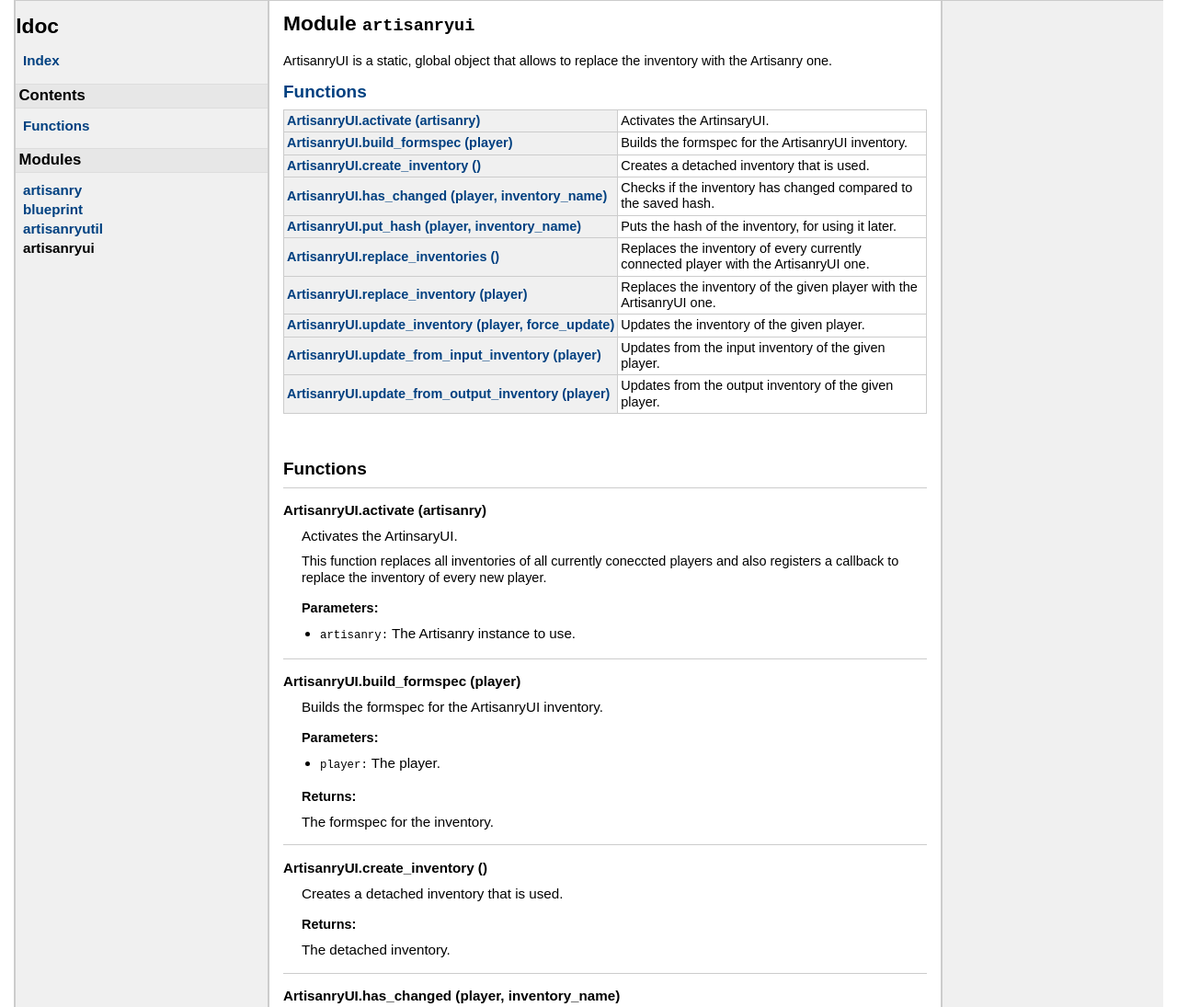
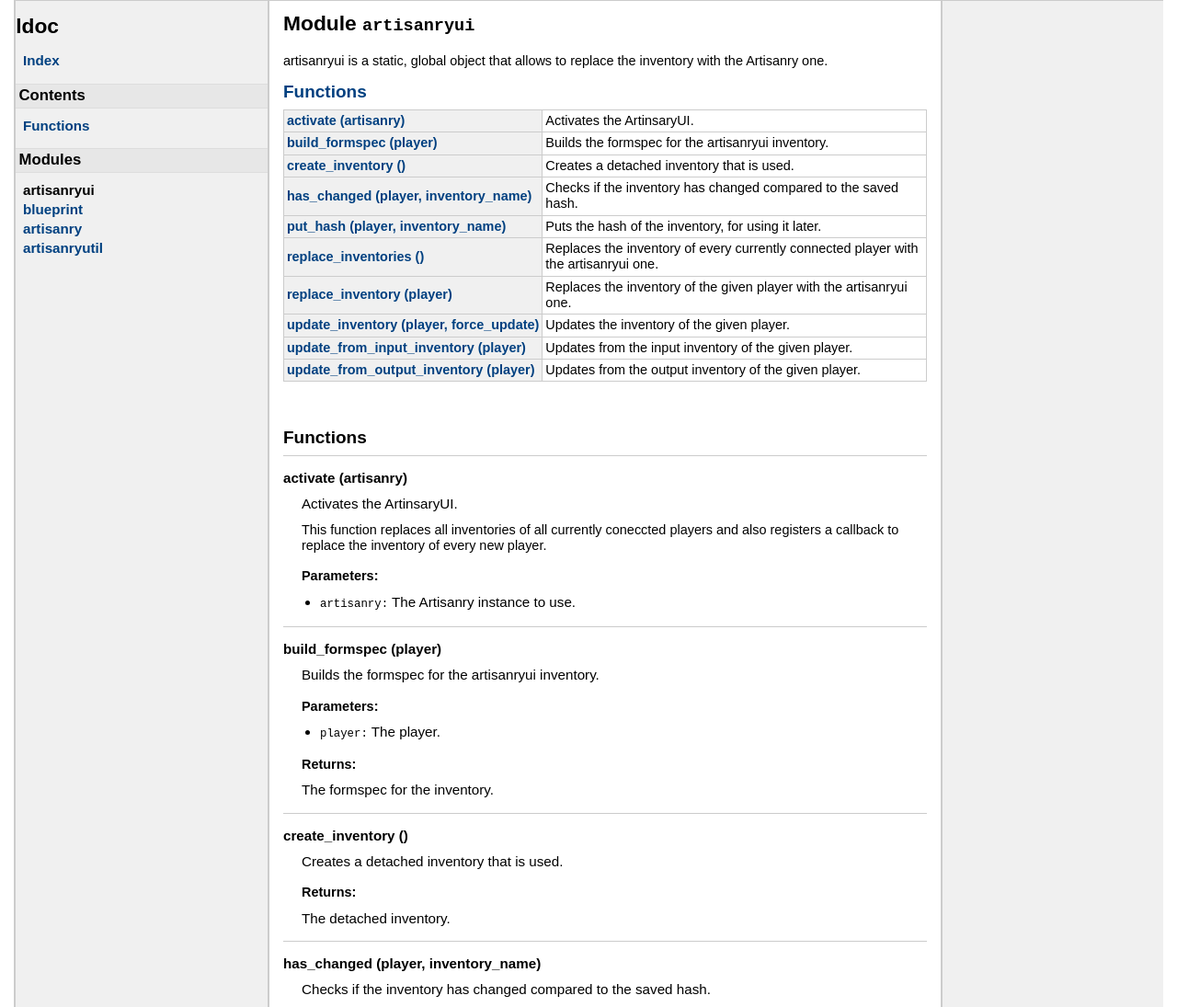
Before and after one commit to minetest-australopithecus/minetest-australopithecus-artisanry, a plain HTML site: page doc/modules/artisanryui.html in a window 1280 px wide. Shown: the top 1095 px of the page at 92% size. Drawn offline with Linux system fonts and the light colour scheme.

Commit message:
Renamed ArtinsaryUI to artisanryui.
Instances are UpperCamelCase, static stuff is unreadablecase for me.

```diff
--- a/doc/modules/artisanryui.html
+++ b/doc/modules/artisanryui.html
@@ -38,10 +38,10 @@
 
 <h2>Modules</h2>
 <ul class="$(kind=='Topics' and '' or 'nowrap'">
+  <li><strong>artisanryui</strong></li>
+  <li><a href="../modules/blueprint.html">blueprint</a></li>
   <li><a href="../modules/artisanry.html">artisanry</a></li>
-  <li><a href="../modules/blueprint.html">blueprint</a></li>
   <li><a href="../modules/artisanryutil.html">artisanryutil</a></li>
-  <li><strong>artisanryui</strong></li>
 </ul>
 
 </div>
@@ -49,7 +49,7 @@
 <div id="content">
 
 <h1>Module <code>artisanryui</code></h1>
-<p>ArtisanryUI is a static, global object that allows to replace the inventory
+<p>artisanryui is a static, global object that allows to replace the inventory
  with the Artisanry one.</p>
 <p></p>
 
@@ -57,44 +57,44 @@
 <h2><a href="#Functions">Functions</a></h2>
 <table class="function_list">
 	<tr>
-	<td class="name" nowrap><a href="#ArtisanryUI.activate">ArtisanryUI.activate (artisanry)</a></td>
+	<td class="name" nowrap><a href="#activate">activate (artisanry)</a></td>
 	<td class="summary">Activates the ArtinsaryUI.</td>
 	</tr>
 	<tr>
-	<td class="name" nowrap><a href="#ArtisanryUI.build_formspec">ArtisanryUI.build_formspec (player)</a></td>
-	<td class="summary">Builds the formspec for the ArtisanryUI inventory.</td>
+	<td class="name" nowrap><a href="#build_formspec">build_formspec (player)</a></td>
+	<td class="summary">Builds the formspec for the artisanryui inventory.</td>
 	</tr>
 	<tr>
-	<td class="name" nowrap><a href="#ArtisanryUI.create_inventory">ArtisanryUI.create_inventory ()</a></td>
+	<td class="name" nowrap><a href="#create_inventory">create_inventory ()</a></td>
 	<td class="summary">Creates a detached inventory that is used.</td>
 	</tr>
 	<tr>
-	<td class="name" nowrap><a href="#ArtisanryUI.has_changed">ArtisanryUI.has_changed (player, inventory_name)</a></td>
+	<td class="name" nowrap><a href="#has_changed">has_changed (player, inventory_name)</a></td>
 	<td class="summary">Checks if the inventory has changed compared to the saved hash.</td>
 	</tr>
 	<tr>
-	<td class="name" nowrap><a href="#ArtisanryUI.put_hash">ArtisanryUI.put_hash (player, inventory_name)</a></td>
+	<td class="name" nowrap><a href="#put_hash">put_hash (player, inventory_name)</a></td>
 	<td class="summary">Puts the hash of the inventory, for using it later.</td>
 	</tr>
 	<tr>
-	<td class="name" nowrap><a href="#ArtisanryUI.replace_inventories">ArtisanryUI.replace_inventories ()</a></td>
+	<td class="name" nowrap><a href="#replace_inventories">replace_inventories ()</a></td>
 	<td class="summary">Replaces the inventory of every currently connected player with
- the ArtisanryUI one.</td>
+ the artisanryui one.</td>
 	</tr>
 	<tr>
-	<td class="name" nowrap><a href="#ArtisanryUI.replace_inventory">ArtisanryUI.replace_inventory (player)</a></td>
-	<td class="summary">Replaces the inventory of the given player with the ArtisanryUI one.</td>
+	<td class="name" nowrap><a href="#replace_inventory">replace_inventory (player)</a></td>
+	<td class="summary">Replaces the inventory of the given player with the artisanryui one.</td>
 	</tr>
 	<tr>
-	<td class="name" nowrap><a href="#ArtisanryUI.update_inventory">ArtisanryUI.update_inventory (player, force_update)</a></td>
+	<td class="name" nowrap><a href="#update_inventory">update_inventory (player, force_update)</a></td>
 	<td class="summary">Updates the inventory of the given player.</td>
 	</tr>
 	<tr>
-	<td class="name" nowrap><a href="#ArtisanryUI.update_from_input_inventory">ArtisanryUI.update_from_input_inventory (player)</a></td>
+	<td class="name" nowrap><a href="#update_from_input_inventory">update_from_input_inventory (player)</a></td>
 	<td class="summary">Updates from the input inventory of the given player.</td>
 	</tr>
 	<tr>
-	<td class="name" nowrap><a href="#ArtisanryUI.update_from_output_inventory">ArtisanryUI.update_from_output_inventory (player)</a></td>
+	<td class="name" nowrap><a href="#update_from_output_inventory">update_from_output_inventory (player)</a></td>
 	<td class="summary">Updates from the output inventory of the given player.</td>
 	</tr>
 </table>
@@ -106,8 +106,8 @@
     <h2><a name="Functions"></a>Functions</h2>
     <dl class="function">
     <dt>
-    <a name = "ArtisanryUI.activate"></a>
-    <strong>ArtisanryUI.activate (artisanry)</strong>
+    <a name = "activate"></a>
+    <strong>activate (artisanry)</strong>
     </dt>
     <dd>
     Activates the ArtinsaryUI.
@@ -129,11 +129,11 @@
 
 </dd>
     <dt>
-    <a name = "ArtisanryUI.build_formspec"></a>
-    <strong>ArtisanryUI.build_formspec (player)</strong>
+    <a name = "build_formspec"></a>
+    <strong>build_formspec (player)</strong>
     </dt>
     <dd>
-    Builds the formspec for the ArtisanryUI inventory.
+    Builds the formspec for the artisanryui inventory.
 
 
     <h3>Parameters:</h3>
@@ -154,8 +154,8 @@
 
 </dd>
     <dt>
-    <a name = "ArtisanryUI.create_inventory"></a>
-    <strong>ArtisanryUI.create_inventory ()</strong>
+    <a name = "create_inventory"></a>
+    <strong>create_inventory ()</strong>
     </dt>
     <dd>
     Creates a detached inventory that is used.
@@ -173,8 +173,8 @@
 
 </dd>
     <dt>
-    <a name = "ArtisanryUI.has_changed"></a>
-    <strong>ArtisanryUI.has_changed (player, inventory_name)</strong>
+    <a name = "has_changed"></a>
+    <strong>has_changed (player, inventory_name)</strong>
     </dt>
     <dd>
     Checks if the inventory has changed compared to the saved hash.
@@ -202,8 +202,8 @@
 
 </dd>
     <dt>
-    <a name = "ArtisanryUI.put_hash"></a>
-    <strong>ArtisanryUI.put_hash (player, inventory_name)</strong>
+    <a name = "put_hash"></a>
+    <strong>put_hash (player, inventory_name)</strong>
     </dt>
     <dd>
     Puts the hash of the inventory, for using it later.
@@ -225,12 +225,12 @@
 
 </dd>
     <dt>
-    <a name = "ArtisanryUI.replace_inventories"></a>
-    <strong>ArtisanryUI.replace_inventories ()</strong>
+    <a name = "replace_inventories"></a>
+    <strong>replace_inventories ()</strong>
     </dt>
     <dd>
     Replaces the inventory of every currently connected player with
- the ArtisanryUI one.
+ the artisanryui one.
 
 
 
@@ -240,11 +240,11 @@
 
 </dd>
     <dt>
-    <a name = "ArtisanryUI.replace_inventory"></a>
-    <strong>ArtisanryUI.replace_inventory (player)</strong>
+    <a name = "replace_inventory"></a>
+    <strong>replace_inventory (player)</strong>
     </dt>
     <dd>
-    Replaces the inventory of the given player with the ArtisanryUI one.
+    Replaces the inventory of the given player with the artisanryui one.
 
 
     <h3>Parameters:</h3>
@@ -260,8 +260,8 @@
 
 </dd>
     <dt>
-    <a name = "ArtisanryUI.update_inventory"></a>
-    <strong>ArtisanryUI.update_inventory (player, force_update)</strong>
+    <a name = "update_inventory"></a>
+    <strong>update_inventory (player, force_update)</strong>
     </dt>
     <dd>
     Updates the inventory of the given player.
@@ -283,8 +283,8 @@
 
 </dd>
     <dt>
-    <a name = "ArtisanryUI.update_from_input_inventory"></a>
-    <strong>ArtisanryUI.update_from_input_inventory (player)</strong>
+    <a name = "update_from_input_inventory"></a>
+    <strong>update_from_input_inventory (player)</strong>
     </dt>
     <dd>
     Updates from the input inventory of the given player.
@@ -303,8 +303,8 @@
 
 </dd>
     <dt>
-    <a name = "ArtisanryUI.update_from_output_inventory"></a>
-    <strong>ArtisanryUI.update_from_output_inventory (player)</strong>
+    <a name = "update_from_output_inventory"></a>
+    <strong>update_from_output_inventory (player)</strong>
     </dt>
     <dd>
     Updates from the output inventory of the given player.
```
Also changed, not shown: doc/index.html (+9 -9 lines), doc/modules/artisanry.html (+2 -2 lines), doc/modules/artisanryutil.html (+2 -2 lines), doc/modules/blueprint.html (+2 -2 lines), 2 other files.
